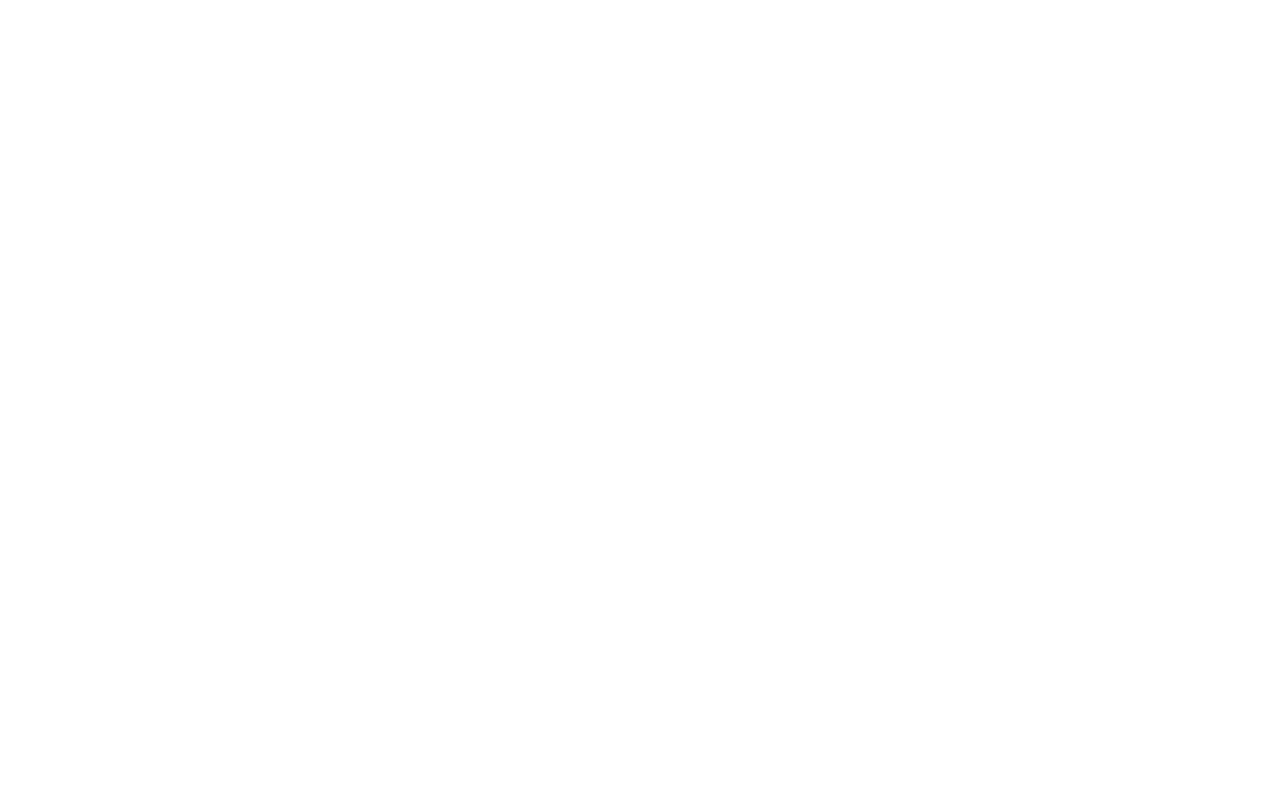
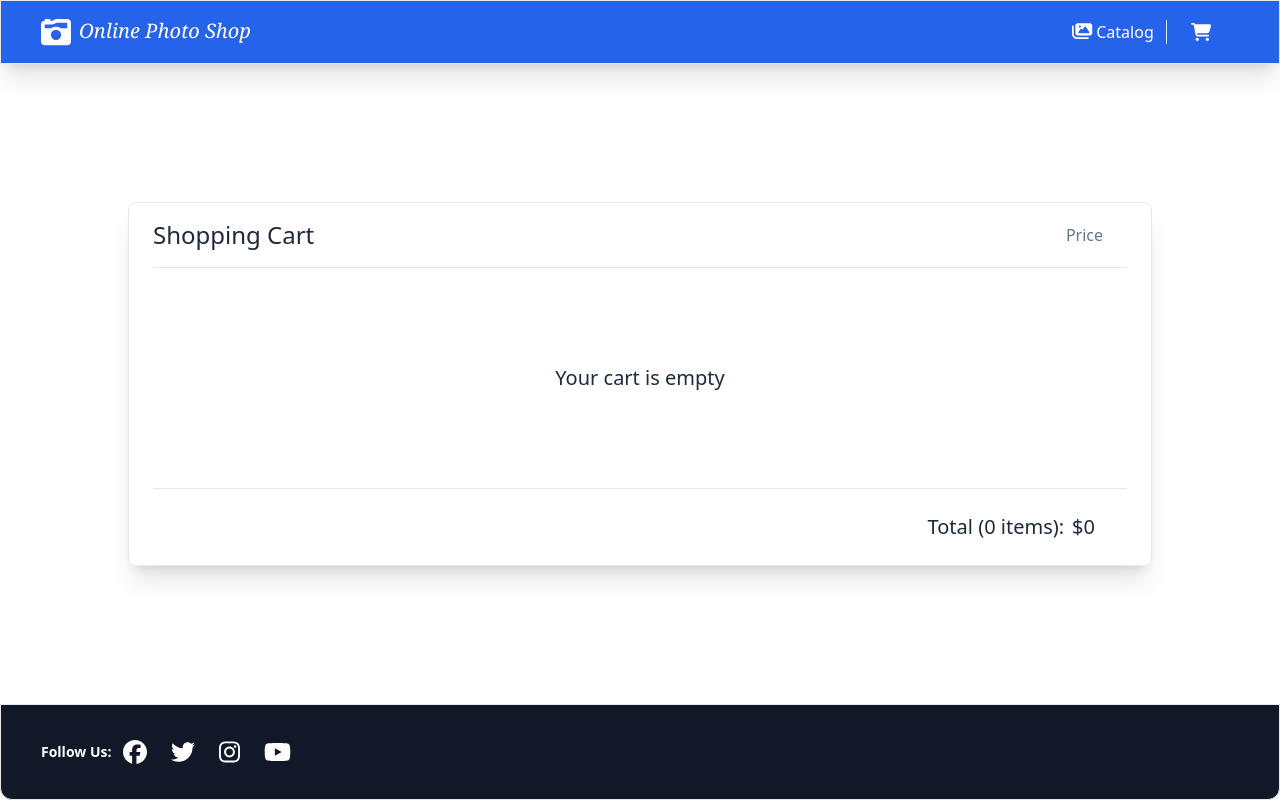
Before and after one commit to aamirshaadalam/online-photo-shop, a React (Create React App) app: page /photoshop/cart in a window 1280 px wide. Before the commit this address had no page. Built offline with nearby package versions, Linux system fonts and the light colour scheme.

Commit message:
fix css error

```diff
--- a/package.json
+++ b/package.json
@@ -1,5 +1,6 @@
 {
   "name": "online-photo-shop",
+  "homepage": "/photoshop",
   "version": "0.1.0",
   "private": true,
   "dependencies": {
--- a/src/index.jsx
+++ b/src/index.jsx
@@ -13,7 +13,7 @@
 root.render(
   <Provider store={store}>
     <PersistGate loading={null} persistor={persistor}>
-      <BrowserRouter>
+      <BrowserRouter basename='/photoshop'>
         <Routes>
           <Route path='/' element={<App />}>
             <Route index element={<Catalog />}></Route>
--- a/src/index.scss
+++ b/src/index.scss
@@ -1,7 +1,6 @@
 @tailwind base;
 @tailwind components;
 @tailwind utilities;
-
 @import "./styles/common/nav-bar";
 @import "./styles/common/image-placeholder";
 @import "./styles/common/pagination";
@@ -10,7 +9,6 @@
 @import "./styles/common/chips";
 @import "./styles/common/loader";
 @import "./styles//common/badge-icon";
-
 @import "./styles/photo-list";
 @import "./styles/photo-card";
 @import "./styles/photo-detail";
@@ -18,7 +16,7 @@
 @import "./styles/detail-card";
 @import "./styles/brand";
 
-// @import "~react-toastify/dist/ReactToastify.css";
+@import "~react-toastify/dist/ReactToastify.css";
 
 .photo-shop {
     @apply flex flex-col min-h-screen justify-between;
--- a/src/styles/_cart.scss
+++ b/src/styles/_cart.scss
@@ -32,8 +32,8 @@
             }
 
             .detail {
-                @apply flex flex-row justify-between
-                items-center w-[calc(100%-9rem)];
+                @apply flex flex-row w-[calc(100%-9rem)]
+                justify-between items-center;
 
                 .info {
                     @apply ml-8 flex flex-col;
--- a/src/styles/common/_footer.scss
+++ b/src/styles/common/_footer.scss
@@ -1,6 +1,6 @@
 .footer {
     @apply bg-gray-900 border rounded-b-xl h-24 px-10
-    flex flex-row justify-start items-center min-h-[6rem];
+    flex flex-row justify-start min-h-[6rem] items-center;
 
     .fa-icon {
         @apply text-white text-2xl mx-3 cursor-pointer;
--- a/src/styles/common/_image-placeholder.scss
+++ b/src/styles/common/_image-placeholder.scss
@@ -1,3 +1,3 @@
 .image-placeholder {
-    @apply h-1/2 w-1/2 animate-pulse relative top-[25%] left-[25%];
+    @apply h-1/2 w-1/2 top-[25%] left-[25%] animate-pulse relative;
 }
--- a/src/styles/common/_nav-bar.scss
+++ b/src/styles/common/_nav-bar.scss
@@ -1,7 +1,7 @@
 .nav-bar {
     @apply bg-blue-600 border h-16 px-10
     shadow-xl sticky top-0 flex flex-row
-    justify-between z-50 min-h-[4rem];
+    justify-between min-h-[4rem] z-50;
 
     .right-content {
         @apply flex flex-row items-center
```
